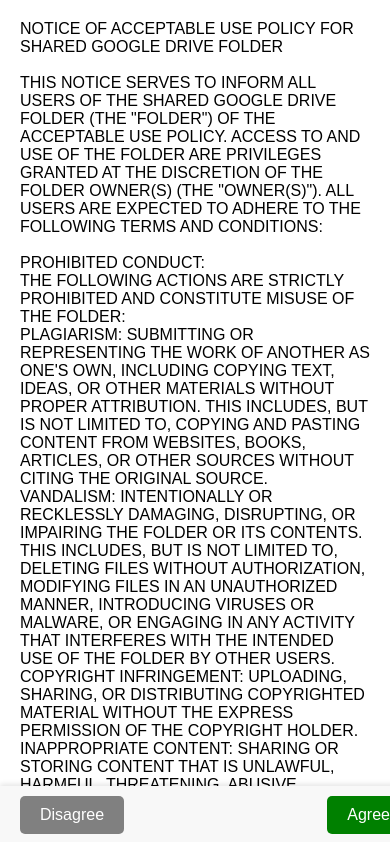
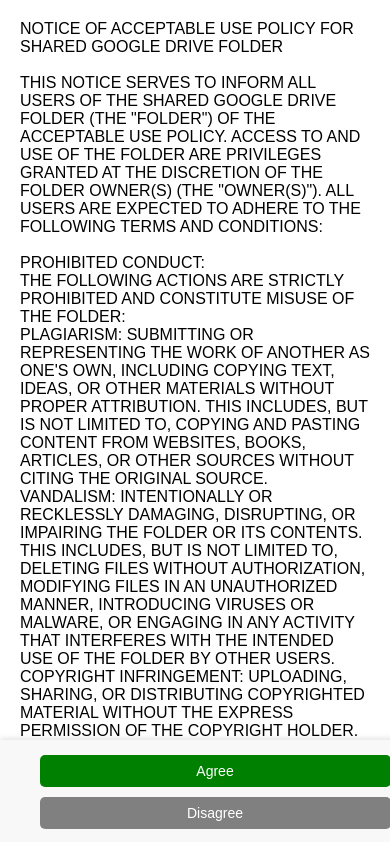
Before and after one commit to Freys1er/Drive, a plain HTML site: page index.html in a window 390 px wide. Shown: the top 842 px of the page. Drawn offline with Linux system fonts and the light colour scheme.

Commit message:
Update styles.css

```diff
--- a/styles.css
+++ b/styles.css
@@ -6,10 +6,14 @@ body, html {
 
 .content {
   padding: 20px;
+  display: flex;
+  justify-content: center;
 }
 
 #text-container {
   margin-bottom: 80px; /* Ensure there's space for the buttons */
+  width: 100%;
+  max-width: 500px; /* Limit the width to a smaller portion on larger screens */
 }
 
 .button-tab {
@@ -31,7 +35,7 @@ body, html {
   color: white;
   cursor: pointer;
   font-size: 16px;
-  transition: background-color 1s ease;
+  transition: background-color 0.3s ease;
 }
 
 .button:disabled {
@@ -42,10 +46,19 @@ body, html {
   background-color: green;
 }
 
-.button-tab .button:nth-child(1) {
-  order: 2; /* Move the first button to the second position */
+@media screen and (max-width: 600px) {
+  .button {
+    padding: 8px 16px; /* Adjust padding for smaller screens */
+    font-size: 14px;
+  }
+
+  .button-tab {
+    flex-direction: column;
+    align-items: center;
+  }
+
+  .button {
+    width: 90%;
+    margin: 5px 0; /* Ensure buttons fit within the screen on smaller devices */
+  }
 }
-
-.button-tab .button:nth-child(2) {
-  order: 1; /* Move the second button to the first position */
-}
```
